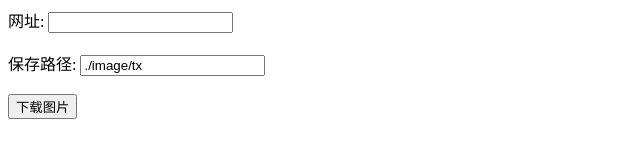
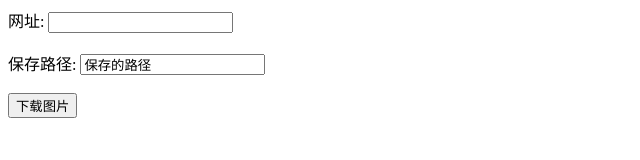
Before and after one commit to fdf-hash/window-reptile, an Electron app: page index.html in a window 800 px wide. Shown: the full height of the page, 0-640 px from the left. Drawn offline with Linux system fonts and the light colour scheme.

Commit message:
fix: update

```diff
--- a/index.html
+++ b/index.html
@@ -9,7 +9,7 @@
       <label for="url">网址:</label>
       <input type="text" id="url" name="url"><br><br>
       <label for="path">保存路径:</label>
-      <input type="text" id="path" name="path" value="./image/tx"><br><br>
+      <input type="text" id="path" name="path" value="保存的路径"><br><br>
       <button type="submit">下载图片</button>
     </form>
     <script>
--- a/package.json
+++ b/package.json
@@ -4,7 +4,7 @@
   "description": "An image downloader using Electron",
   "main": "main.js",
   "authors": [
-    "Your Name <fdf1314phl@gmail.com>"
+    "Your Name <975867544@qq.com>"
   ],
   "dependencies": {
     "cheerio": "^1.0.0-rc.5",
```
Also changed, not shown: README.md.
